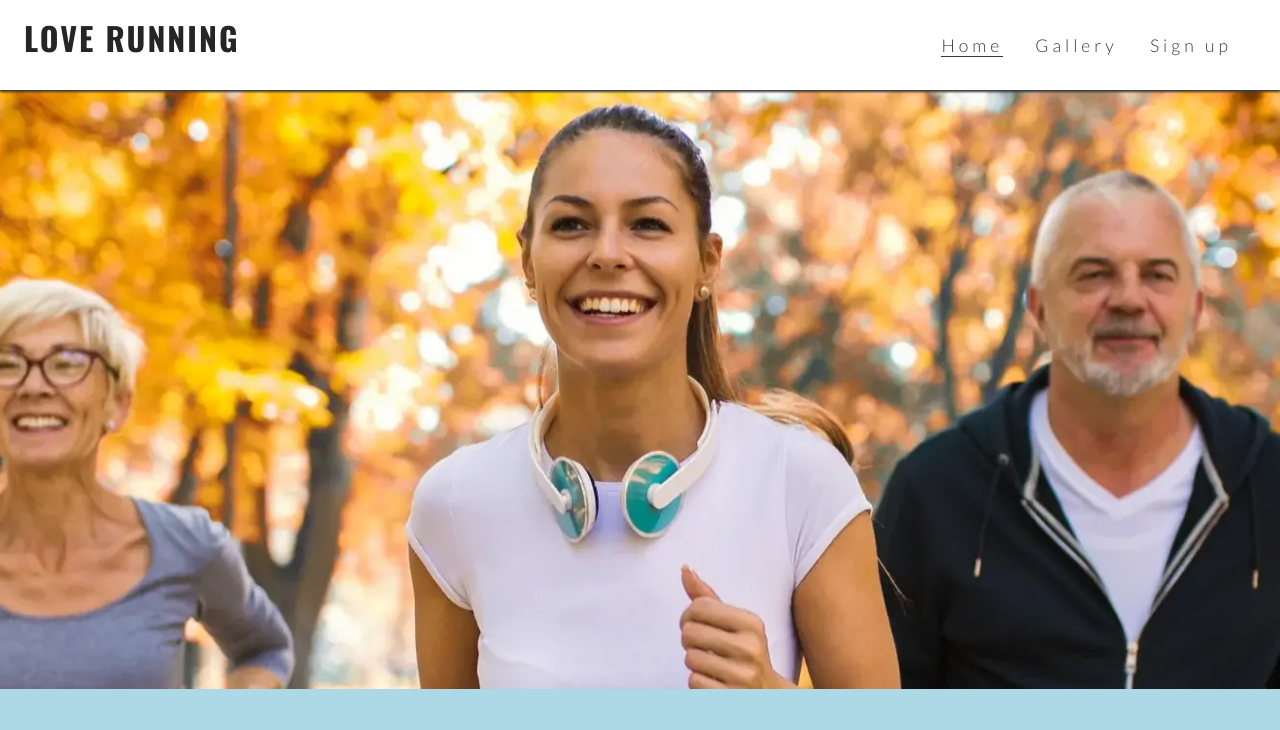
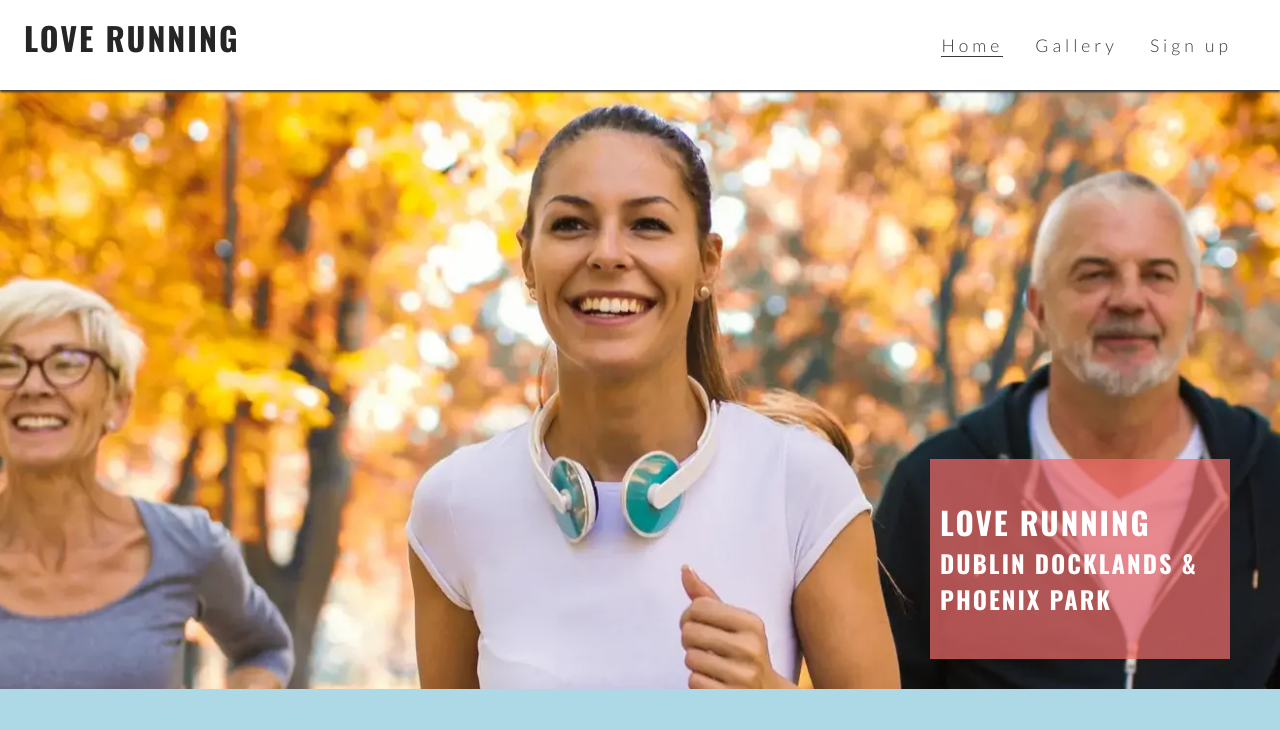
Before and after one commit to MercyJOA/love-running, a plain HTML site: page index.html in a window 1280 px wide. Shown: the top 730 px of the page. Drawn offline with nearby package versions, Linux system fonts and the light colour scheme.

Commit message:
add cover text with club name and location.

```diff
--- a/assets/css/style.css
+++ b/assets/css/style.css
@@ -57,7 +57,7 @@ nav {
 #nav-toggle:checked ~ nav {
   display: block;
 }
-h1 {
+h1,h2,h3 {
   text-transform: uppercase;
   letter-spacing: 2px;
   color: #252525;
@@ -74,11 +74,27 @@ main {
   flex: 1 0 auto;
   margin-top: 47px;
 }
+/* hero */
 #hero{
   height: 600px;
   width: 100%;
   background: url(../images/hero-image.webp) no-repeat center center/cover;
+  position: relative;
 }
+#cover-text{
+  background-color: rgba(241, 109, 107, .7);
+  font-size: 130%;
+  position: absolute;
+  bottom: 30px;
+  width: 80%;
+  min-height: 200px;
+  padding-top: 40px;
+  padding-left: 10px;
+}
+#cover-text> h2, #cover-text> h3{
+  color: #ffffff;
+}
+/* footer */
 #social-networks{
   text-align: center;
   padding: 20px 0;
@@ -119,6 +135,11 @@ color: #3a3a3a;
   main{
     margin-top: 89px;
   }
+  /* hero */
+  #cover-text{
+    width: 300px;
+    right: 50px;
+  }
 }
 
 /* media query for larger screens */
--- a/index.html
+++ b/index.html
@@ -50,7 +50,10 @@
     </header>
     <main>
       <section id="hero">
-
+<div id="cover-text">
+  <h2>Love Running</h2>
+  <h3>Dublin Docklands & Phoenix Park</h3>
+</div>
       </section>
     </main>
     <footer>
```
